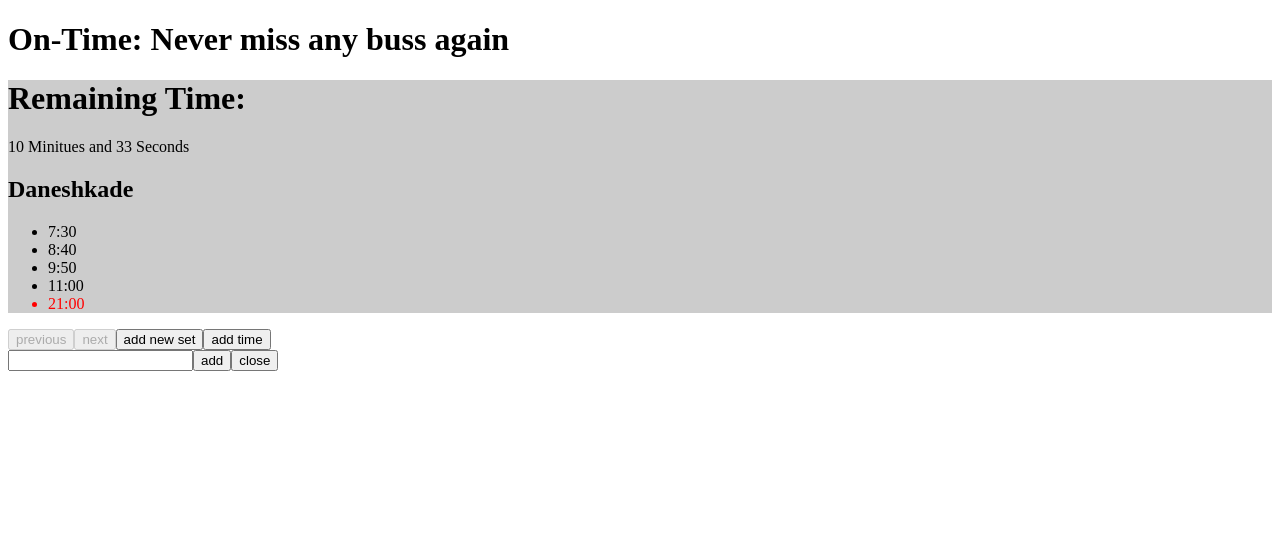
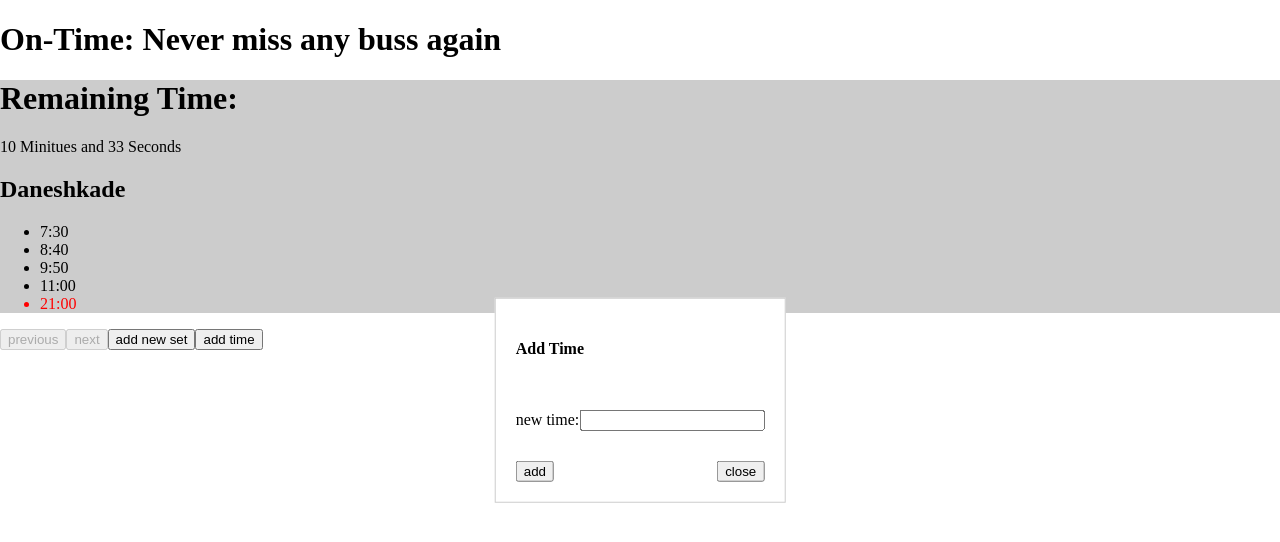
Before and after one commit to mohsenfaraj/on-time, a React (Vite) app: page / in a window 1280 px wide. Both pictures are taken after a click on the button "add time". Shown: the top 542 px of the page. Built offline with nearby package versions, Linux system fonts and the light colour scheme.

Commit message:
unknow commit

```diff
--- a/src/addSet.jsx
+++ b/src/addSet.jsx
@@ -30,18 +30,34 @@ function AddSet(props) {
         props.addNewSet(timeset)
 
         form.current.reset()
+        props.close() ;
     }
     return (
+        <div className="popup">
             <form ref={form}>
+            <div className="row">
+                <h4>Add New Set</h4>
+            </div>
+                <div className="row">
                     <label htmlFor="name">name</label>
                     <input type="text" name="name" id="name" ref={nameRef}/>
-        <label htmlFor="bg">background color</label>
+                </div>
+                <div className="row">
+                    <label htmlFor="bg">background</label>
                     <input type="text" name="background" id="bg" ref={backgroundColorRef}/>
-        <label htmlFor="times">times</label>
+                </div>
+                <div className="row">
+                    <label htmlFor="times">times:</label>
+                </div>
+                <div className="row">
                     <textarea name="times" id="times" cols="30" rows="10" ref={timesRef}></textarea>
-        <input type="submit" value="add" onClick={addData}/>
-        <input type="button" value="close" onClick={props.close}/>
+                </div>
+                <div className="row">
+                    <input type="submit" value="Add" onClick={addData}/>
+                    <input type="button" value="Cancel" onClick={props.close}/>
+                </div>
             </form>
+        </div>
     )
 }
 
--- a/src/addTime.jsx
+++ b/src/addTime.jsx
@@ -9,11 +9,21 @@ function AddTime(props) {
         props.addNewTime(time);
     }
     return (
-        <form>
+        <div className="popup">
+            <form>
+            <div className="row">
+                <h4>Add Time</h4>
+            </div>
+            <div className="row">
+                <label htmlFor="time">new time:</label>
             <input type="text" name="time" id="time" ref={timeRef}/>
-            <input type="submit" value="add" onClick={addTime}/>
-            <input type="button" value="close" onClick={props.close}/>
-        </form>
+            </div>
+            <div className="row">
+                <input type="submit" value="add" onClick={addTime}/>
+                <input type="button" value="close" onClick={props.close}/>
+            </div>
+            </form>
+        </div>
     )
 }
 export default AddTime
--- a/src/style.css
+++ b/src/style.css
@@ -1,3 +1,25 @@
+body {
+    padding: 0;
+    margin : 0 ;
+    box-sizing: border-box;
+}
 .active {
     color: red;
 }
+.popup {
+    border: solid 1px #ccc;
+    background: #fff;
+    position: fixed;
+    top : 50% ;
+    left : 50% ;
+    transform: translate(-50% , -50%);
+    display: flex;
+}
+.row {
+    display: flex;
+    justify-content: space-between;
+    padding: 10px;
+    margin: 10px;
+    align-items: center;
+    text-align: center;
+}
```
Lines whose indentation alone changed are shown as unchanged.
